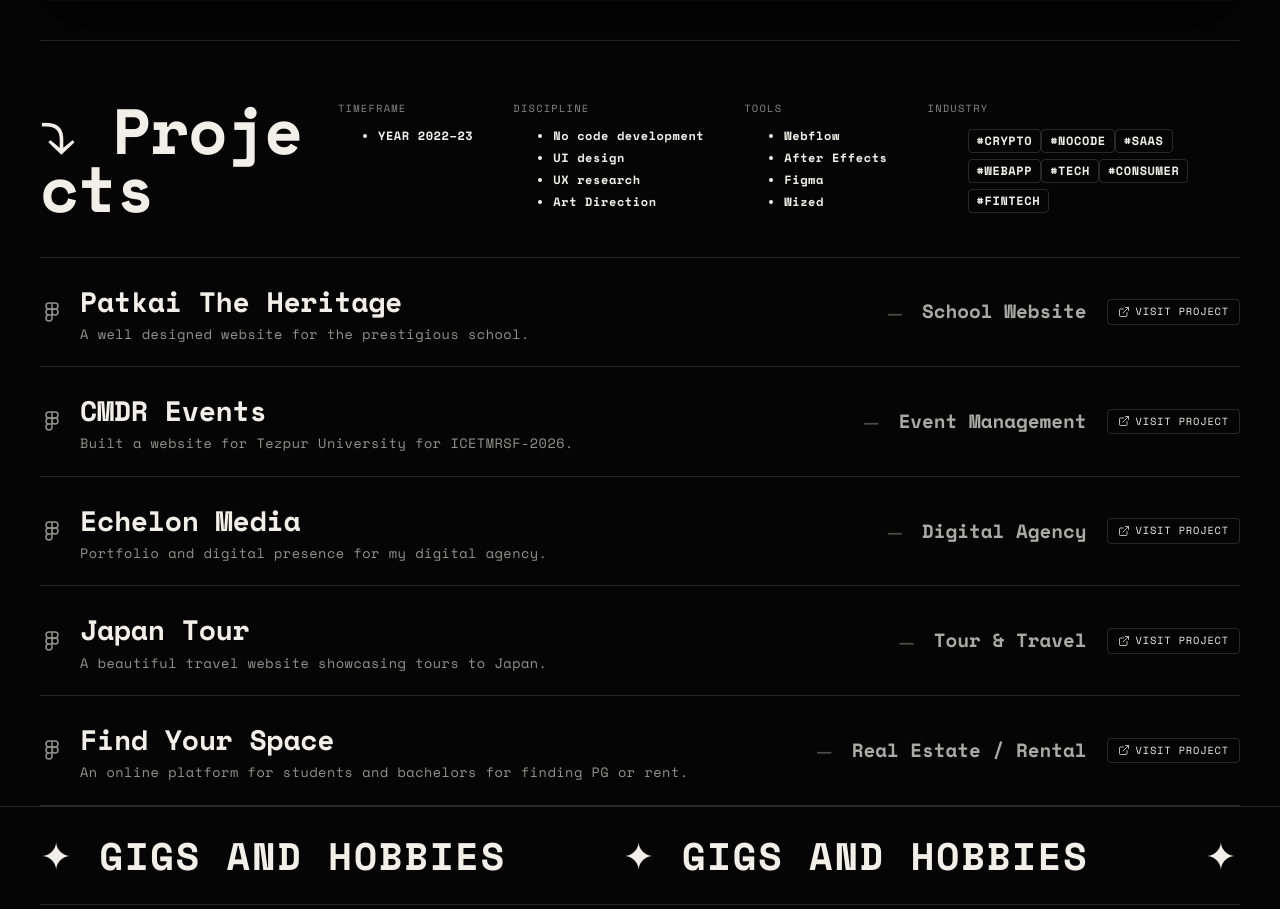
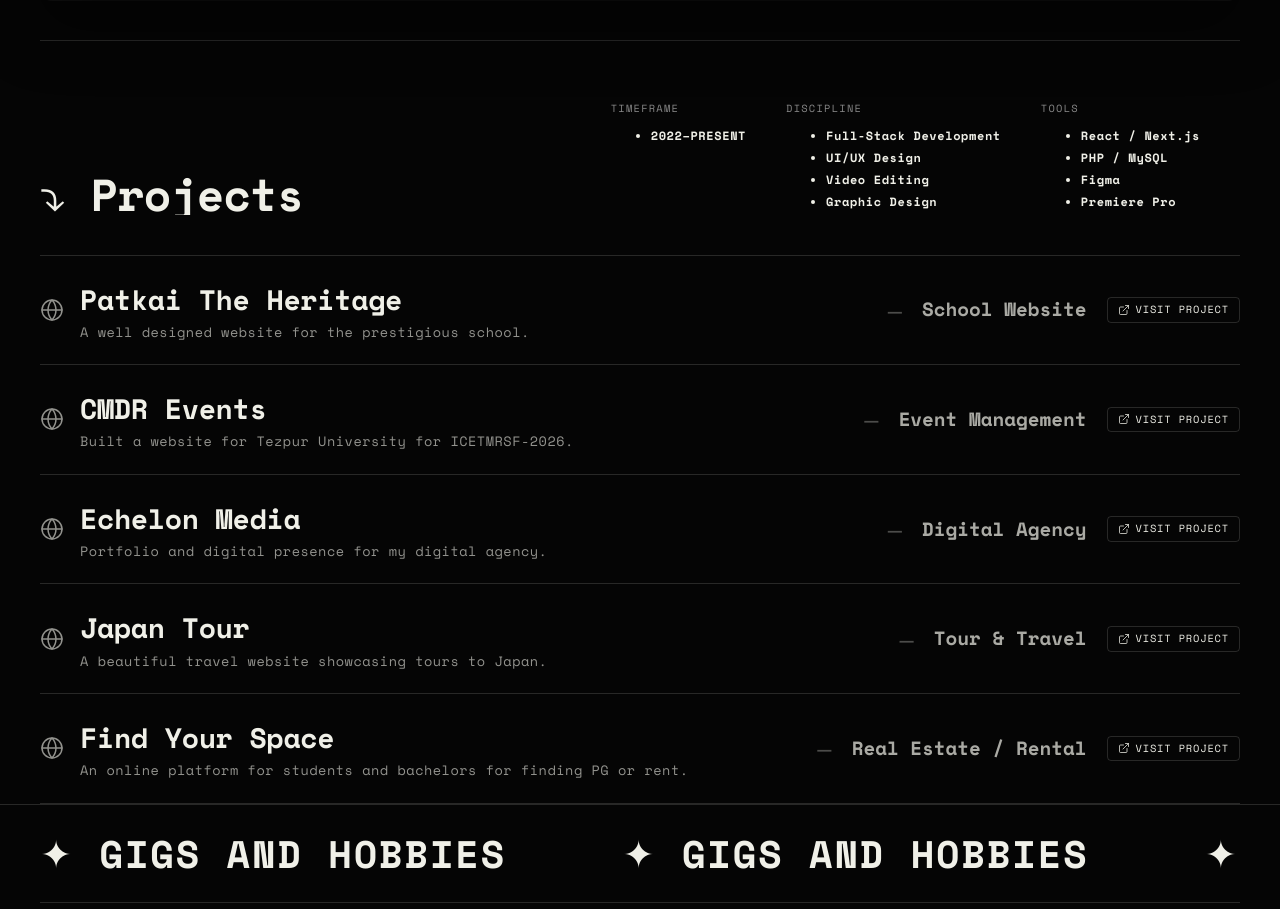
Before and after one commit to AryanAKE/aryankumarekka, a React (Vite) app: page / in a window 1280 px wide. Shown: the part 2531-3440 px from the top of the page. Built offline with nearby package versions, Linux system fonts and the light colour scheme.

Commit message:
Reduce projects heading, update disciplines/tools, remove industry, change project icon to globe

```diff
--- a/src/components/Work.css
+++ b/src/components/Work.css
@@ -220,7 +220,7 @@
 }
 
 .work-heading {
-  font-size: clamp(2rem, 5vw, 4rem);
+  font-size: clamp(1.5rem, 3.5vw, 3rem);
   font-weight: 700;
   line-height: 0.9;
   letter-spacing: -0.02em;
--- a/src/components/Work.jsx
+++ b/src/components/Work.jsx
@@ -112,37 +112,25 @@ const Work = () => {
           <div className="work-meta-col">
             <label>TIMEFRAME</label>
             <ul>
-              <li>YEAR 2022–23</li>
+              <li>2022–PRESENT</li>
             </ul>
           </div>
           <div className="work-meta-col">
             <label>DISCIPLINE</label>
             <ul>
-              <li>No code development</li>
-              <li>UI design</li>
-              <li>UX research</li>
-              <li>Art Direction</li>
+              <li>Full-Stack Development</li>
+              <li>UI/UX Design</li>
+              <li>Video Editing</li>
+              <li>Graphic Design</li>
             </ul>
           </div>
           <div className="work-meta-col">
             <label>TOOLS</label>
             <ul>
-              <li>Webflow</li>
-              <li>After Effects</li>
+              <li>React / Next.js</li>
+              <li>PHP / MySQL</li>
               <li>Figma</li>
-              <li>Wized</li>
-            </ul>
-          </div>
-          <div className="work-meta-col">
-            <label>INDUSTRY</label>
-            <ul>
-              <li className="project-tag">#CRYPTO</li>
-              <li className="project-tag">#nocode</li>
-              <li className="project-tag">#Saas</li>
-              <li className="project-tag">#webapp</li>
-              <li className="project-tag">#tech</li>
-              <li className="project-tag">#CONSUMER</li>
-              <li className="project-tag">#FINTECH</li>
+              <li>Premiere Pro</li>
             </ul>
           </div>
         </div>
@@ -154,10 +142,10 @@ const Work = () => {
           <div className="project-row" key={project.id}>
             <div className="project-name-wrap">
               <div className="project-icon">
-                {/* Simplified generic icon for demo purposes, could be customized per project if needed */}
                 <svg width="24" height="24" viewBox="0 0 24 24" fill="none" stroke="currentColor" strokeWidth="1.5" strokeLinecap="round" strokeLinejoin="round">
-                  <path d="M6 6a3 3 0 0 1 3-3h3v6H9a3 3 0 0 1-3-3Zm6-3h3a3 3 0 0 1 0 6h-3V3Z"/>
-                  <path d="M12 12a3 3 0 1 1 6 0a3 3 0 0 1-6 0v0Zm-6 6a3 3 0 0 1 3-3h3v3a3 3 0 0 1-6 0Zm0-6a3 3 0 0 1 3-3h3v6H9a3 3 0 0 1-3-3Z"/>
+                  <circle cx="12" cy="12" r="10"></circle>
+                  <line x1="2" y1="12" x2="22" y2="12"></line>
+                  <path d="M12 2a15.3 15.3 0 0 1 4 10 15.3 15.3 0 0 1-4 10 15.3 15.3 0 0 1-4-10 15.3 15.3 0 0 1 4-10z"></path>
                 </svg>
               </div>
               <div className="project-title-group" style={{ display: 'flex', flexDirection: 'column' }}>
```
